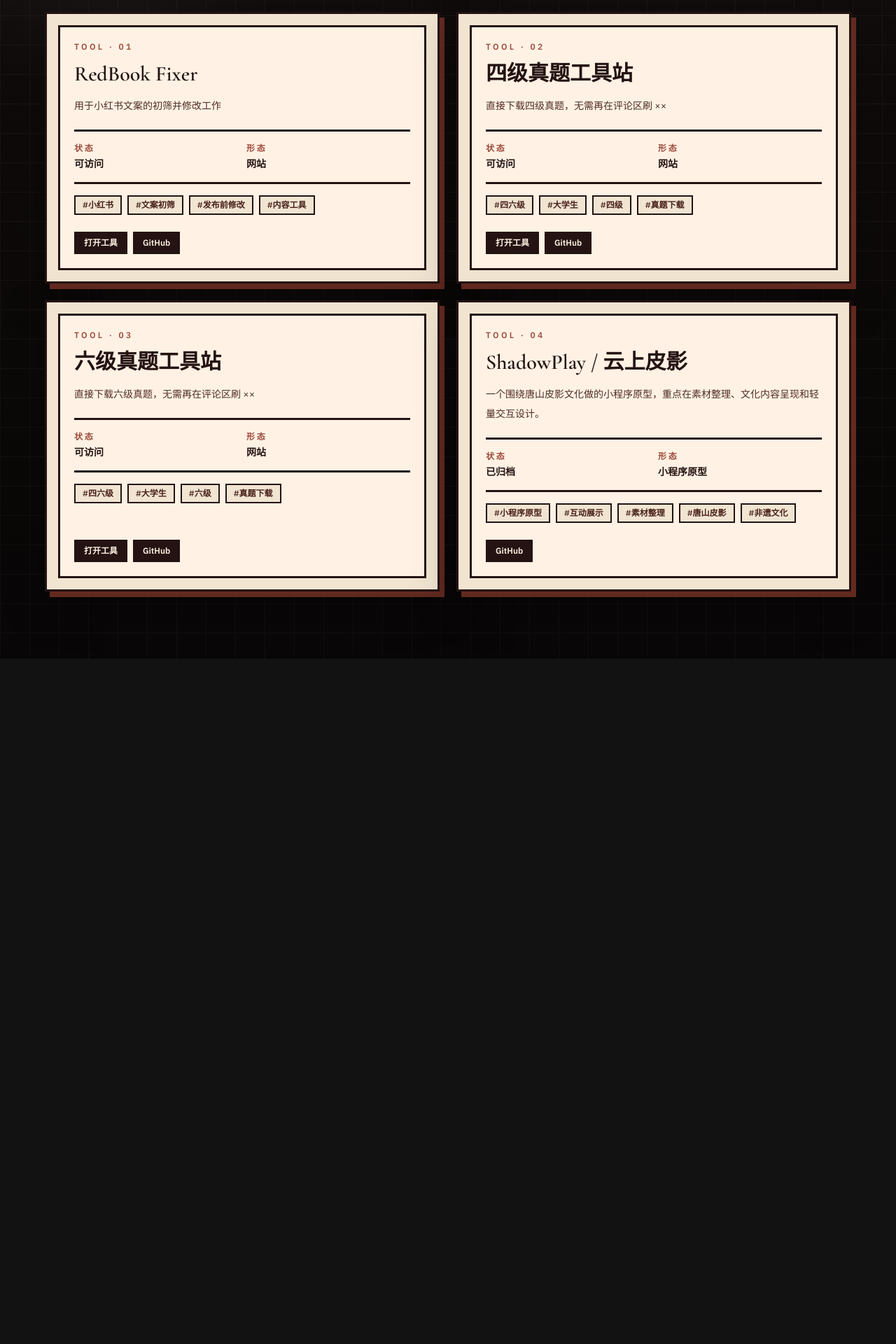
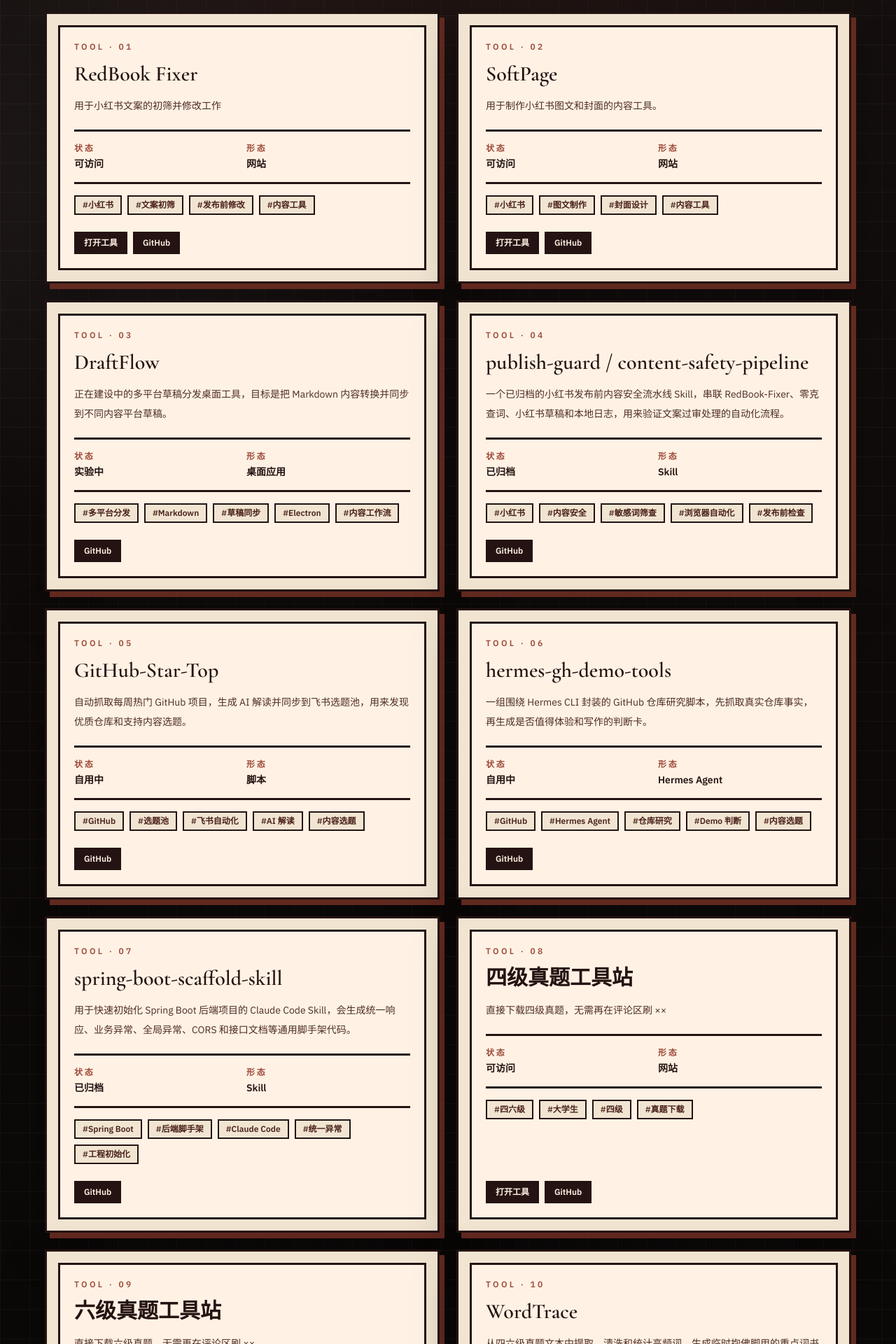
Before and after one commit to catteacher0515/Pingyu-s-Garden, a React (Vite) app: page /tools in a window 1280 px wide. Shown: the part 440-2360 px from the top of the page at 70% size. Before the commit the page ends 1381 px from the top, so only its background shows below. Built offline with nearby package versions, Linux system fonts and the light colour scheme; a web font is replaced by a local one.

Commit message:
Add tools portfolio entries

```diff
--- a/src/data/tools.ts
+++ b/src/data/tools.ts
@@ -36,6 +36,112 @@
       {
         label: 'GitHub',
         href: 'https://github.com/catteacher0515/RedBook-Fixer',
+        kind: 'github',
+      },
+    ],
+  },
+  {
+    id: 'softpage',
+    name: 'SoftPage',
+    description: '用于制作小红书图文和封面的内容工具。',
+    categoryIds: ['content-tools'],
+    status: '可访问',
+    form: '网站',
+    tags: ['小红书', '图文制作', '封面设计', '内容工具'],
+    links: [
+      {
+        label: '打开工具',
+        href: 'https://catteacher0515.github.io/SoftPage/',
+        kind: 'external',
+      },
+      {
+        label: 'GitHub',
+        href: 'https://github.com/catteacher0515/SoftPage',
+        kind: 'github',
+      },
+    ],
+  },
+  {
+    id: 'draftflow',
+    name: 'DraftFlow',
+    description:
+      '正在建设中的多平台草稿分发桌面工具，目标是把 Markdown 内容转换并同步到不同内容平台草稿。',
+    categoryIds: ['content-tools', 'ai-workflow'],
+    status: '实验中',
+    form: '桌面应用',
+    tags: ['多平台分发', 'Markdown', '草稿同步', 'Electron', '内容工作流'],
+    links: [
+      {
+        label: 'GitHub',
+        href: 'https://github.com/catteacher0515/DraftFlow',
+        kind: 'github',
+      },
+    ],
+  },
+  {
+    id: 'publish-guard',
+    name: 'publish-guard / content-safety-pipeline',
+    description:
+      '一个已归档的小红书发布前内容安全流水线 Skill，串联 RedBook-Fixer、零克查词、小红书草稿和本地日志，用来验证文案过审处理的自动化流程。',
+    categoryIds: ['content-tools', 'skill'],
+    status: '已归档',
+    form: 'Skill',
+    tags: ['小红书', '内容安全', '敏感词筛查', '浏览器自动化', '发布前检查'],
+    links: [
+      {
+        label: 'GitHub',
+        href: 'https://github.com/catteacher0515/publish-guard',
+        kind: 'github',
+      },
+    ],
+  },
+  {
+    id: 'github-star-top',
+    name: 'GitHub-Star-Top',
+    description:
+      '自动抓取每周热门 GitHub 项目，生成 AI 解读并同步到飞书选题池，用来发现优质仓库和支持内容选题。',
+    categoryIds: ['ai-workflow', 'lark-automation', 'script'],
+    status: '自用中',
+    form: '脚本',
+    tags: ['GitHub', '选题池', '飞书自动化', 'AI 解读', '内容选题'],
+    links: [
+      {
+        label: 'GitHub',
+        href: 'https://github.com/catteacher0515/GitHub-Star-Top',
+        kind: 'github',
+      },
+    ],
+  },
+  {
+    id: 'hermes-gh-demo-tools',
+    name: 'hermes-gh-demo-tools',
+    description:
+      '一组围绕 Hermes CLI 封装的 GitHub 仓库研究脚本，先抓取真实仓库事实，再生成是否值得体验和写作的判断卡。',
+    categoryIds: ['ai-workflow', 'script'],
+    status: '自用中',
+    form: 'Hermes Agent',
+    tags: ['GitHub', 'Hermes Agent', '仓库研究', 'Demo 判断', '内容选题'],
+    links: [
+      {
+        label: 'GitHub',
+        href: 'https://github.com/catteacher0515/hermes-gh-demo-tools',
+        kind: 'github',
+      },
+    ],
+  },
+  {
+    id: 'spring-boot-scaffold-skill',
+    name: 'spring-boot-scaffold-skill',
+    description:
+      '用于快速初始化 Spring Boot 后端项目的 Claude Code Skill，会生成统一响应、业务异常、全局异常、CORS 和接口文档等通用脚手架代码。',
+    categoryIds: ['skill'],
+    status: '已归档',
+    form: 'Skill',
+    tags: ['Spring Boot', '后端脚手架', 'Claude Code', '统一异常', '工程初始化'],
+    links: [
+      {
+        label: 'GitHub',
+        href: 'https://github.com/catteacher0515/spring-boot-scaffold-skill',
         kind: 'github',
       },
     ],
@@ -83,6 +189,28 @@
     ],
   },
   {
+    id: 'wordtrace',
+    name: 'WordTrace',
+    description:
+      '从四六级真题文本中提取、清洗和统计高频词，生成临时抱佛脚用的重点词书和本地学习页面。',
+    categoryIds: ['study-tools', 'script'],
+    status: '可访问',
+    form: '网站',
+    tags: ['四六级', '高频词', '真题词汇', '临时抱佛脚', '学习工具'],
+    links: [
+      {
+        label: '打开工具',
+        href: 'https://catteacher0515.github.io/WordTrace/',
+        kind: 'external',
+      },
+      {
+        label: 'GitHub',
+        href: 'https://github.com/catteacher0515/WordTrace',
+        kind: 'github',
+      },
+    ],
+  },
+  {
     id: 'shadow-play',
     name: 'ShadowPlay / 云上皮影',
     description:
--- a/src/types.ts
+++ b/src/types.ts
@@ -22,7 +22,14 @@
 
 export type ToolStatus = '自用中' | '可访问' | '实验中' | '已归档'
 
-export type ToolForm = '网站' | '脚本' | '飞书工作流' | 'Hermes Agent' | 'Skill' | '小程序原型'
+export type ToolForm =
+  | '网站'
+  | '脚本'
+  | '飞书工作流'
+  | 'Hermes Agent'
+  | 'Skill'
+  | '小程序原型'
+  | '桌面应用'
 
 export interface ToolLink {
   label: string
```
Also changed, not shown: 1 other file (tests, documents, lock files or other folders).
